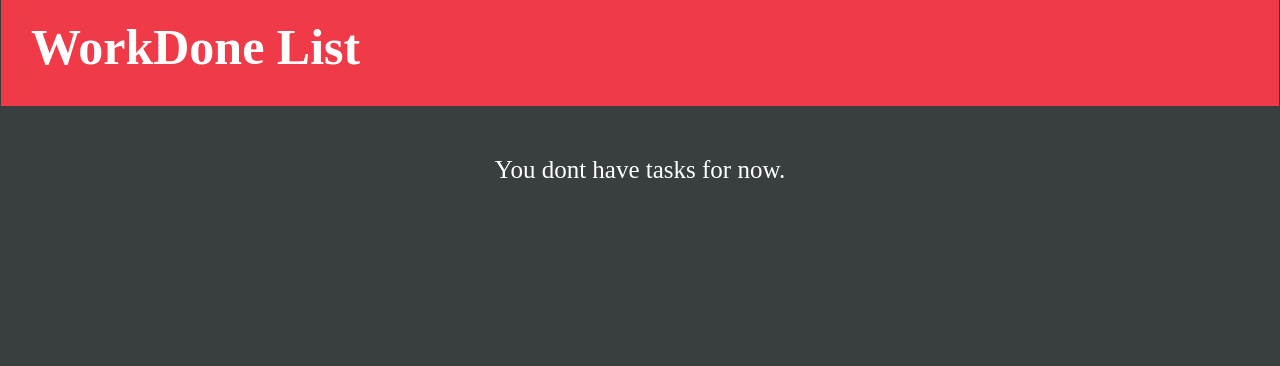
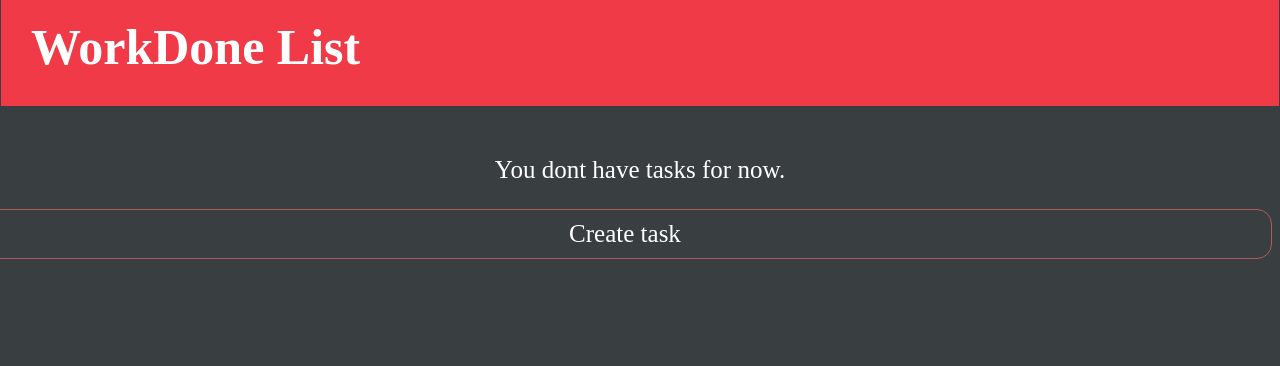
Before and after one commit to 1Eel3ven/to-do-list, a Django app: page /tasks/ in a window 1280 px wide. Shown: the top 366 px of the page. Run offline with Django 5.2, Linux system fonts and the light colour scheme; data that the repository does not hold is empty; some libraries are stand-ins or nearby versions.

Commit message:
Made a popup form for creating a task; View not made yet

```diff
--- a/mysite/todolist/models.py
+++ b/mysite/todolist/models.py
@@ -1,5 +1,13 @@
 from django.db import models
 from django.utils import timezone
+from django.forms import ModelForm, CharField, TextInput
+
+PRIORITYCHOICES = [
+       ('Low', 'Low'),
+       ('Medium', 'Medium'),
+       ('High', 'High'),
+       ('Critical', 'Critical'),
+   ]
 
 class TaskGroup(models.Model):
     name = models.CharField(max_length=50)
@@ -10,13 +18,6 @@ class TaskGroup(models.Model):
 class Task(models.Model):
     name = models.CharField(max_length=50)
     description = models.CharField(max_length=255)
-
-    PRIORITYCHOICES = [
-       ('Low', 'Low'),
-       ('Medium', 'Medium'),
-       ('High', 'High'),
-       ('Critical', 'Critical'),
-   ]
 
     priority = models.CharField(max_length=10, choices=PRIORITYCHOICES)
 
@@ -30,3 +31,11 @@ class Task(models.Model):
 
     def __str__(self):
         return self.name
+
+
+class TaskForm(ModelForm):
+    deadline = CharField(widget=TextInput(attrs={'type':'time'}))
+
+    class Meta:
+        model = Task
+        fields = ['name', 'description', 'priority', 'deadline', 'group']
--- a/mysite/todolist/static/todolist/style.css
+++ b/mysite/todolist/static/todolist/style.css
@@ -39,7 +39,7 @@ a {
 
 .task_grid_container {
     display: grid;
-    grid-template-columns: 300px 300px 300px 600px;
+    grid-template-columns: 300px 300px 300px 300px;
 }
 
 .task_flex_container:hover {
@@ -58,6 +58,51 @@ input[type=image] {
     color: red;
 }
 
+.task_create_open {
+    text-align: center;
+    cursor: pointer;
+    user-select: none;
+
+    padding: 10px;
+    margin: auto auto auto -30px;
+    border: 1px solid #AF5B5B;
+    border-radius: 15px;
+
+    transition: background-color 0.3s;
+}
+
+.task_create_open:hover {
+    background-color: #AF5B5B;
+}
+
+.task_create_form {
+    display: none;
+    position: absolute;
+    cursor: move;
+
+    border: 5px solid #AF5B5B;
+    z-index: 9;
+}
+
+.task_create_form_container {
+    padding: 40px 80px;
+    background-color: #F6F4F3;
+    color: black;
+}
+
+.task_create_form_legend {
+    text-align: center;
+    font-size: 30px;
+    font-weight: bold;
+}
+
+.task_create_form_save {
+    width: 50%;
+    margin-left: 25%;
+    padding: 10px;
+}
+
+
 .detail_flex_container {
     display: flex;
     flex-direction: column;
--- a/mysite/todolist/templates/todolist/index.html
+++ b/mysite/todolist/templates/todolist/index.html
@@ -9,7 +9,7 @@
         <ul>
             {% for task in task_list %}
                 <li>
-                    <form id='task_form_{{ task.id }}' action="{% url 'todolist:complete_task' task.id %}" method="POST" class='task_flex_container'>
+                    <form id='task_form_{{ task.id }}' action='{% url 'todolist:complete_task' task.id %}' method="POST" class='task_flex_container'>
                         {% csrf_token %}
 
                         <input type='image' class='index_checkbox' id='task_{{ task.id }}'
@@ -41,6 +41,19 @@
         <p style='text-align: center'>You dont have tasks for now.</p>
     {% endif %}
 
+    <div class='task_create_open' onclick='openForm()'>Create task</div>
+
+    <div class='task_create_form' id='task_form'>
+        <form method='POST' class='task_create_form_container'>
+            {% csrf_token %}
+            <legend class='task_create_form_legend'>Create new task</legend>
+            {{ task_form.as_p }}
+            <button type='submit' class='task_create_form_save'>Save</button>
+        </form>
+    </div>
+
+    <script src="https://code.jquery.com/jquery-3.6.0.min.js"></script>
+    <script src="https://code.jquery.com/ui/1.12.1/jquery-ui.min.js"></script>
     <script>
         function hover(element) {
             element.setAttribute('src', '{% static 'todolist/images/checkbox2.png' %}');
@@ -49,5 +62,20 @@
         function unhover(element) {
             element.setAttribute('src', '{% static 'todolist/images/checkbox1.png' %}');
         }
+
+        function openForm() {
+            var taskForm = document.getElementById('task_form');
+
+            if (taskForm.style.display === "block") {
+                taskForm.style.display = "none";
+            }
+            else {
+                taskForm.style.display = "block";
+            }
+        }
+
+        $(function() {
+            $('#task_form').draggable();
+        });
     </script>
 {% endblock %}
--- a/mysite/todolist/views.py
+++ b/mysite/todolist/views.py
@@ -1,7 +1,7 @@
 from django.shortcuts import redirect, get_object_or_404
 from django.views import generic
 
-from .models import Task
+from .models import Task, TaskForm
 
 class IndexView(generic.ListView):
     template_name = 'todolist/index.html'
@@ -14,6 +14,11 @@ class IndexView(generic.ListView):
             task.group_names = " - ".join(group_names)
 
         return task_list
+
+    def get_context_data(self, **kwargs):
+        context = super().get_context_data(**kwargs)
+        context['task_form'] = TaskForm()
+        return context
 
 class DetailView(generic.DetailView):
     model = Task
@@ -30,3 +35,6 @@ def CompleteTask(request, task_id):
     task = get_object_or_404(Task, pk=task_id)
     task.delete()
     return redirect('todolist:index')
+
+def CreateTask(request):
+    pass
```
